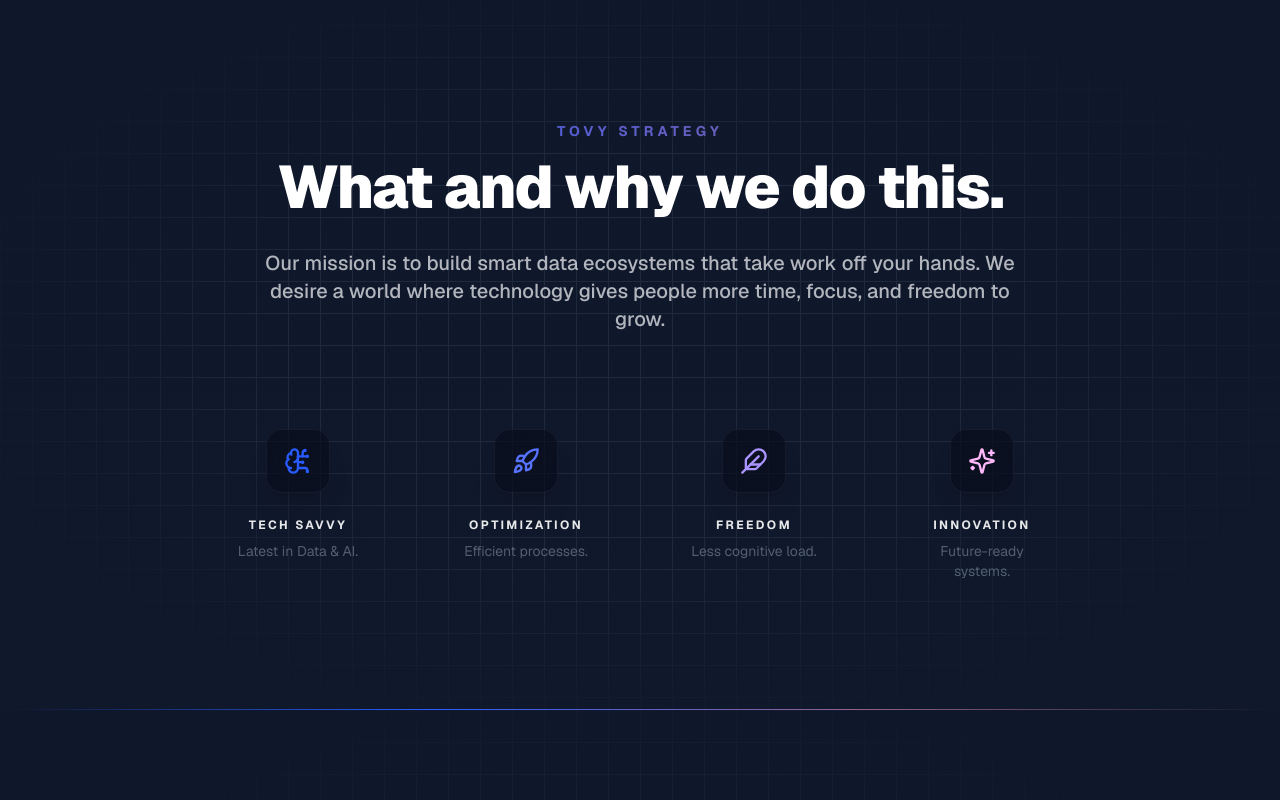
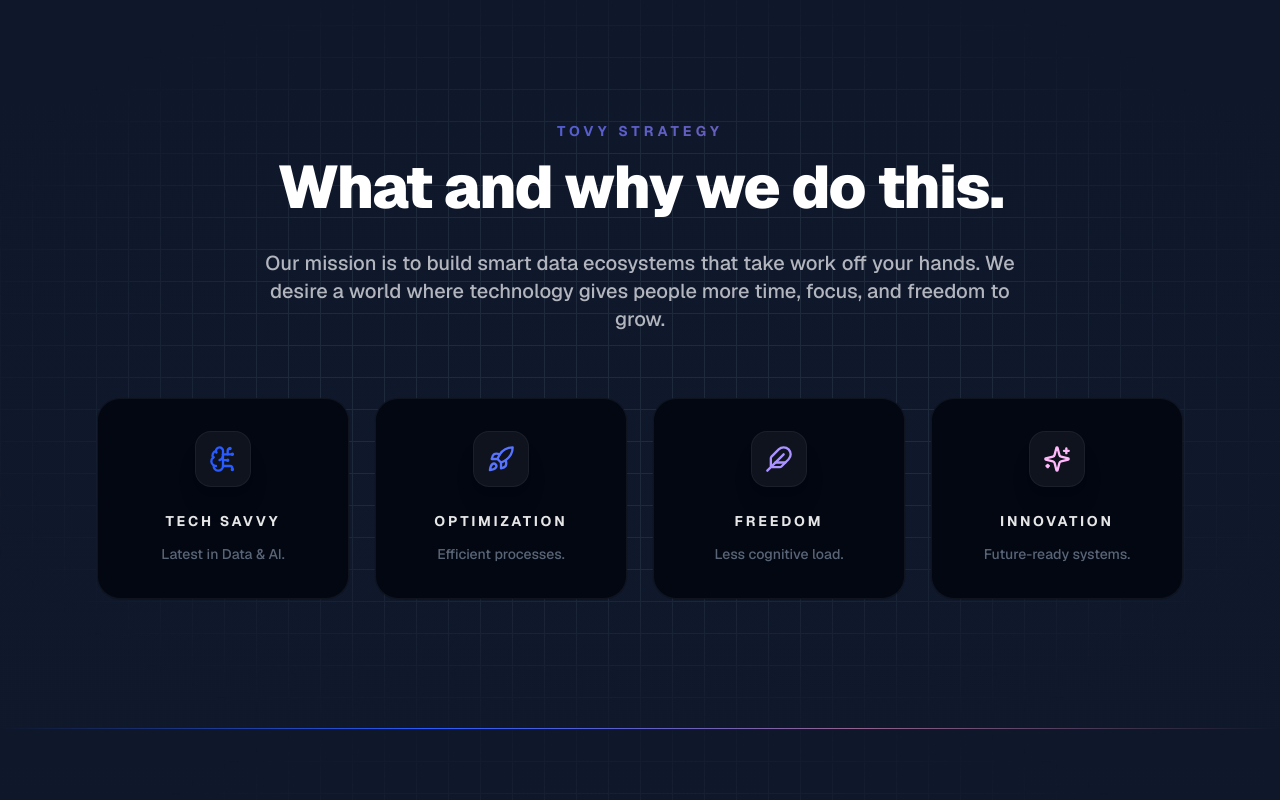
Before and after one commit to tovy-eu/tovy.eu-website, a Next.js app: page /en in a window 1280 px wide. Shown: the part 1420-2220 px from the top of the page. Built offline with nearby package versions, Linux system fonts and the light colour scheme.

Commit message:
i want the same for the values in the tovy strategy section, however the

```diff
--- a/src/components/landing/about-section.tsx
+++ b/src/components/landing/about-section.tsx
@@ -3,28 +3,33 @@ import React from 'react';
 import { ScrollReveal } from "../scroll-reveal";
 import type { Dictionary } from "@/lib/get-dictionary";
 import { SectionHeader } from "./section-header";
+import { cn } from "@/lib/utils";
 
 export function AboutSection({ dict }: { dict: Dictionary }) {
   const pillars = [
     {
+      id: "tech",
       icon: <BrainCircuit />,
       title: dict.about.pillars.tech.title,
       description: dict.about.pillars.tech.desc,
       color: "hsl(var(--brand-1))",
     },
     {
+      id: "optimization",
       icon: <Rocket />,
       title: dict.about.pillars.optimization.title,
       description: dict.about.pillars.optimization.desc,
       color: "hsl(var(--brand-2))",
     },
     {
+      id: "freedom",
       icon: <Feather />,
       title: dict.about.pillars.freedom.title,
       description: dict.about.pillars.freedom.desc,
       color: "hsl(var(--brand-3))",
     },
     {
+      id: "innovation",
       icon: <Sparkles />,
       title: dict.about.pillars.innovation.title,
       description: dict.about.pillars.innovation.desc,
@@ -33,32 +38,39 @@ export function AboutSection({ dict }: { dict: Dictionary }) {
   ];
 
   const getDelayClass = (index: number) => {
-    if (index === 0) return "duration-700";
-    const delays = [0, 100, 200, 300, 500, 700, 1000];
-    const delayValue = index * 100;
-    return delays.includes(delayValue) ? `delay-${delayValue} duration-700` : `duration-700`;
+    const delays = ["duration-700", "delay-100 duration-700", "delay-200 duration-700", "delay-300 duration-700"];
+    return delays[index] || "duration-700";
   };
 
   return (
     <section className="pain-solution-container relative w-full bg-gradient-to-b from-background to-accent/5 py-24 sm:py-32 overflow-hidden">
-      <div className="relative mx-auto max-w-5xl px-4 md:px-8">
+      <div className="relative mx-auto max-w-6xl px-4 md:px-8">
 
         <SectionHeader
           badge={dict.about.strategy}
           title={dict.about.title}
           description={dict.about.mission}
+          className="mb-16"
         />
 
-        <div className="mt-20 md:mt-24 relative mx-auto max-w-4xl">
-          <div className="grid grid-cols-2 md:grid-cols-4 gap-8 md:gap-4">
+        <div className="relative grid grid-cols-1 sm:grid-cols-2 lg:grid-cols-4 gap-4 md:gap-6">
           {pillars.map((pillar, index) => (
             <ScrollReveal
-                key={pillar.title}
+              key={pillar.id}
               delay={getDelayClass(index)}
-                className="flex flex-col items-center text-center group"
+              className="h-full"
             >
+              <div className="relative h-full w-full p-[1px] overflow-hidden rounded-3xl group transition-all duration-500">
+
+                {/* Fluidity Gradient Layer (The "Border") */}
                 <div
-                  className="relative flex items-center justify-center w-12 h-12 md:w-16 md:h-16 rounded-2xl bg-card/40 backdrop-blur-xl border border-white/5 shadow-xl transition-all duration-500 mb-6 group-hover:scale-110 group-hover:border-primary/20"
+                  className="absolute inset-0 opacity-0 group-hover:opacity-100 transition-opacity duration-1000 bg-gradient-to-r from-primary via-[hsl(var(--accent-gradient-stop))] to-primary bg-[length:200%_auto] animate-[gradient-flow_20s_linear_infinite]"
+                />
+
+                {/* Inner Content Layer - Matches Engineering Section */}
+                <div className="relative h-full w-full bg-card/95 backdrop-blur-2xl rounded-[calc(1.5rem-1px)] p-6 md:p-8 flex flex-col transition-all duration-300 shadow-2xl border border-white/5 group-hover:border-transparent text-center items-center">
+                  <div
+                    className="relative flex items-center justify-center w-12 h-12 md:w-14 md:h-14 rounded-2xl bg-white/5 border border-white/5 shadow-xl transition-all duration-500 mb-6 group-hover:scale-110 group-hover:border-primary/20"
                     style={{ color: pillar.color } as React.CSSProperties}
                   >
                     {/* Subtle Background Glow */}
@@ -70,19 +82,20 @@ export function AboutSection({ dict }: { dict: Dictionary }) {
                     })}
                   </div>
 
-                <div className="space-y-2">
-                  <h3 className="text-[10px] md:text-xs font-bold uppercase tracking-[0.2em] text-white/90 leading-tight">
+                  <div className="space-y-3">
+                    <h3 className="text-xs md:text-sm font-bold uppercase tracking-[0.2em] text-white/90 leading-tight">
                       {pillar.title}
                     </h3>
-                  <p className="text-xs md:text-sm text-muted-foreground/60 leading-relaxed max-w-[140px] mx-auto">
+                    <p className="text-sm text-muted-foreground/70 leading-relaxed font-medium">
                       {pillar.description}
                     </p>
+                  </div>
+                </div>
               </div>
             </ScrollReveal>
           ))}
         </div>
       </div>
-      </div>
     </section>
   );
 }
```
Lines whose indentation alone changed are shown as unchanged.
